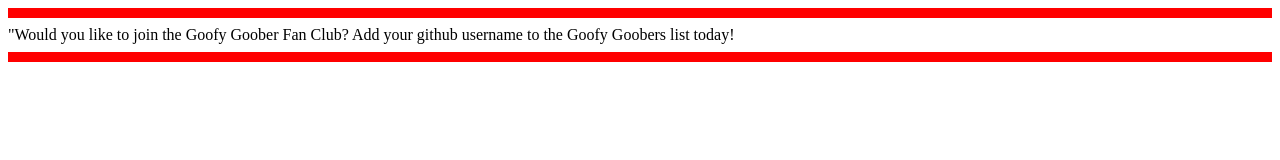
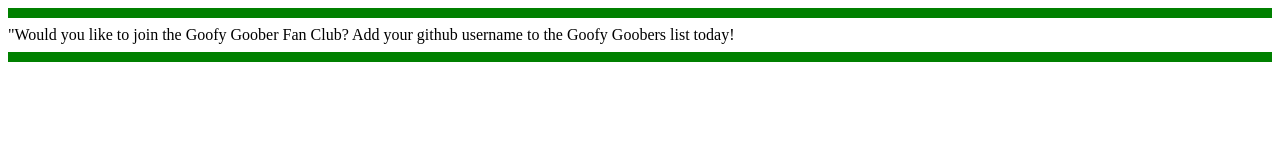
Before and after one commit to bolt926/goofy-goober-fan-club, a plain HTML site: page index.html in a window 1280 px wide. Drawn offline with Linux system fonts and the light colour scheme.

Commit message:
Changed the red stripes to green

```diff
--- a/index.html
+++ b/index.html
@@ -1,9 +1,9 @@
 <!DOCTYPE html>
 <html>
     <body>
-        <hr color="red" size="10">
+        <hr color="green" size="10">
         "Would you like to join the Goofy Goober Fan Club? Add your github username to the Goofy Goobers list today!
-        <hr color="red" size="10">
+        <hr color="green" size="10">
 
     </body>
 </html>
```
